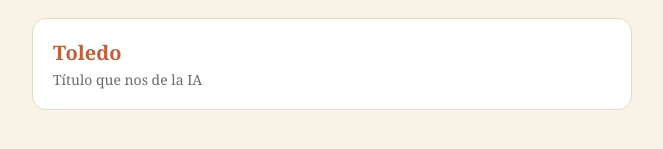
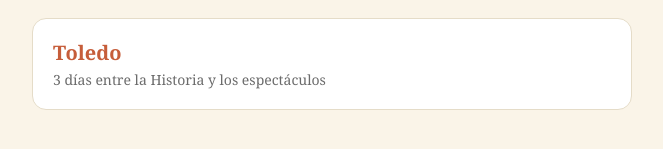
Before and after one commit to Rafa3M/GuiasDeViaje, a plain HTML site: page index.html in a window 1280 px wide. Shown: the part 127-276 px from the top of the page, without its empty margins (308-971 px from the left). Drawn offline with Linux system fonts and the light colour scheme.

Commit message:
Update description for Toledo guide

```diff
--- a/index.html
+++ b/index.html
@@ -39,7 +39,7 @@
 
   <a class="card" href="Toledo/">
     <h2>Toledo</h2>
-    <p>Título que nos de la IA</p>
+    <p>3 días entre la Historia y los espectáculos</p>
   </a>
 
   <!-- Añade más guías aquí copiando el bloque anterior -->
```
